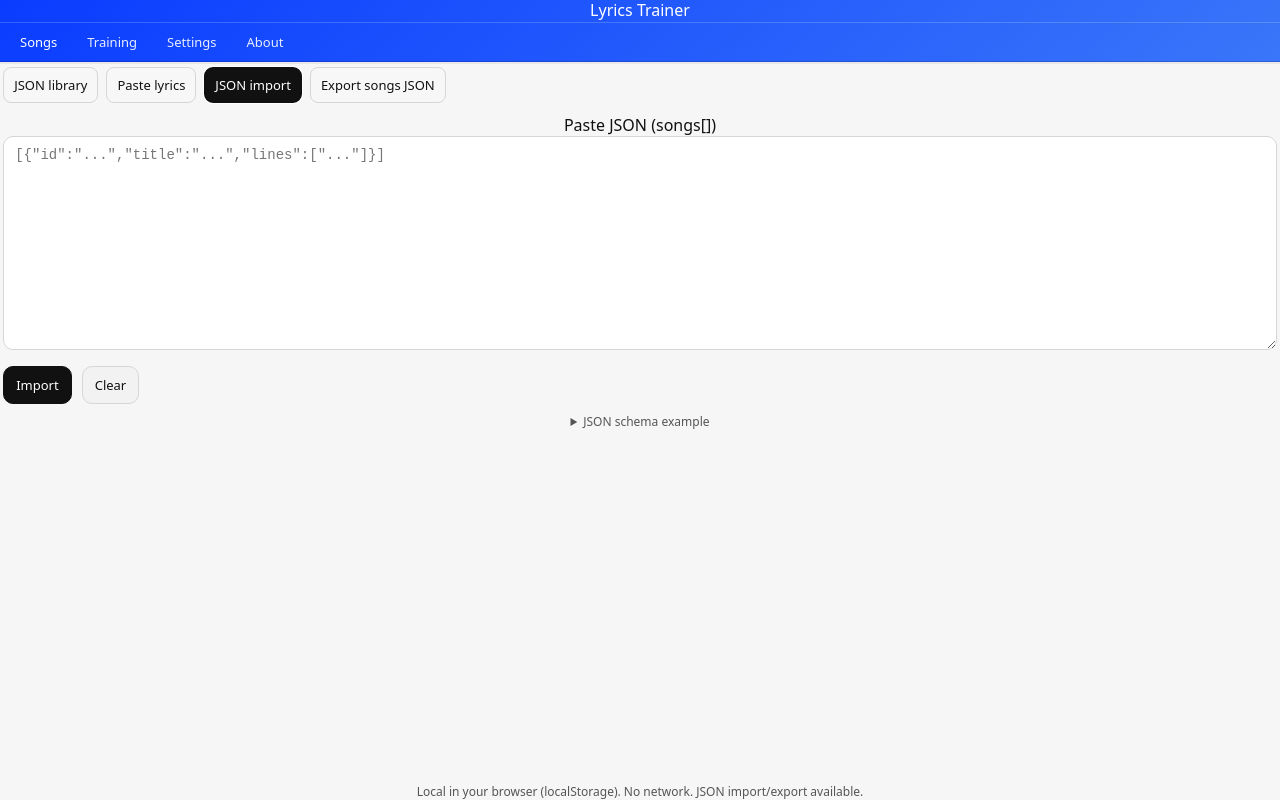
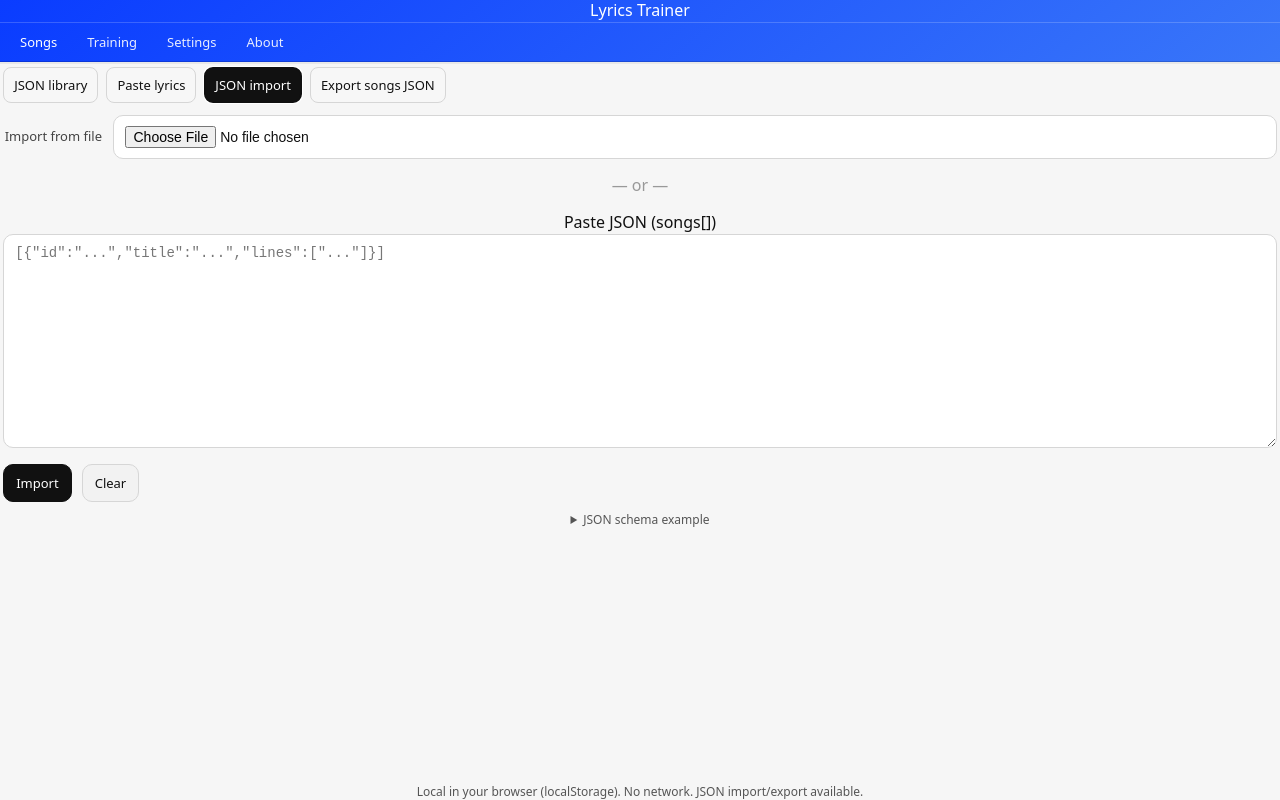
Before and after one commit to niwrA/lyrics-trainer, a Vue app: page / in a window 1280 px wide. Both pictures are taken after a click on the button "JSON import". Built offline with nearby package versions, Linux system fonts and the light colour scheme.

Commit message:
Set fixes

```diff
--- a/src/App.vue
+++ b/src/App.vue
@@ -148,6 +148,15 @@
           </div>
 
           <div v-else class="panel">
+            <div class="row">
+              <label>{{ t("importFromFile") }}</label>
+              <input type="file" accept=".json" @change="handleFileImport" />
+            </div>
+
+            <div style="text-align: center; margin: 16px 0; color: #999;">
+              — {{ t("or") }} —
+            </div>
+
             <label>{{ t("pasteJson") }}</label>
             <textarea v-model="jsonImportText" rows="12" :placeholder="t('jsonPlaceholder')"></textarea>
 
@@ -878,6 +887,11 @@ const messages: Record<Lang, Messages> = {
     continue: "Continue",
     tryAgain: "Try again",
 
+    importFromFile: "Import from file",
+    fileLoaded: "File loaded: {name}",
+    fileReadError: "Error reading file.",
+    or: "or",
+
     vocabularyHint: "Choose the correct meaning.",
     vocabularyWord: "Word",
     vocabularyTranslation: "Translation",
@@ -1060,6 +1074,11 @@ const messages: Record<Lang, Messages> = {
     tooFewLines: "Muy pocas líneas. Asegúrate de tener varias líneas.",
     continue: "Continuar",
     tryAgain: "Intentar de nuevo",
+
+    importFromFile: "Importar desde archivo",
+    fileLoaded: "Archivo cargado: {name}",
+    fileReadError: "Error al leer el archivo.",
+    or: "o",
 
     vocabularyHint: "Elige el significado correcto.",
     vocabularyWord: "Palabra",
@@ -1370,23 +1389,23 @@ function loadSongs() {
     const parsed = JSON.parse(raw) as any;
 
     // New format: with sets
-    if (Array.isArray(parsed.songSets) && parsed.currentSetId) {
+    if (Array.isArray(parsed.songSets) && parsed.songSets.length > 0) {
       songSets.value = parsed.songSets;
-      currentSetId.value = parsed.currentSetId;
+      currentSetId.value = parsed.currentSetId || (parsed.songSets.length > 0 ? parsed.songSets[0].id : null);
       currentSongId.value = parsed.currentSongId || null;
       return;
     }
 
-    // Legacy format: flat songs array. Convert to a default set for backward compatibility
-    if (Array.isArray(parsed.songs)) {
-      const defaultSet: SongSet = {
+    // Legacy format: flat songs array. Convert to "Existing Songs" set for backward compatibility
+    if (Array.isArray(parsed.songs) && parsed.songs.length > 0) {
+      const existingSet: SongSet = {
         id: cryptoRandomId(),
-        name: "Default",
+        name: "Existing Songs",
         createdAt: new Date().toISOString(),
         songs: parsed.songs,
       };
-      songSets.value = [defaultSet];
-      currentSetId.value = defaultSet.id;
+      songSets.value = [existingSet];
+      currentSetId.value = existingSet.id;
       currentSongId.value = parsed.currentSongId || null;
     }
   } catch {
@@ -1595,6 +1614,30 @@ function addSongFromPaste() {
   setFeedback(true, t("songAdded"));
   resetRound(true);
   appTab.value = "train";
+}
+
+function handleFileImport(event: Event) {
+  const input = event.target as HTMLInputElement;
+  const file = input.files?.[0];
+  if (!file) return;
+
+  const reader = new FileReader();
+  reader.onload = (e) => {
+    try {
+      const content = e.target?.result as string;
+      jsonImportText.value = content;
+      setFeedback(true, t("fileLoaded", { name: file.name }));
+    } catch (err) {
+      setFeedback(false, t("fileReadError"));
+    }
+  };
+  reader.onerror = () => {
+    setFeedback(false, t("fileReadError"));
+  };
+  reader.readAsText(file);
+
+  // Reset input so same file can be selected again
+  input.value = "";
 }
 
 function importSongsJson() {
```
